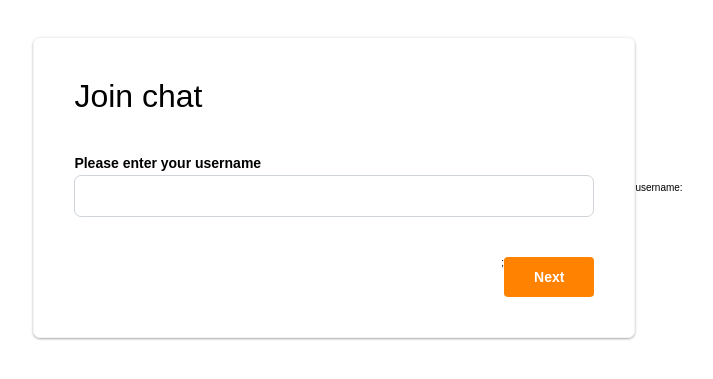
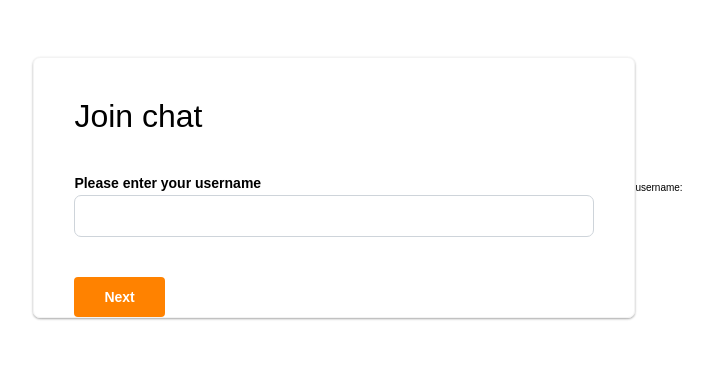
Before and after one commit to suarezafelipe/pager-chat, a React app: page / in a window 1280 px wide. Shown: the part 213-592 px from the top of the page, without its empty margins (282-995 px from the left). Built offline with nearby package versions, Linux system fonts and the light colour scheme.

Commit message:
Add active and disabled stlyes in Button

```diff
--- a/src/components/Button.module.css
+++ b/src/components/Button.module.css
@@ -1,18 +1,21 @@
-.Container {
-  display: flex;
-  flex-direction: row-reverse;
-}
-
 .Button {
   font-weight: 600;
   font-size: 1.4rem;
-  margin-bottom: 4rem;
-  background-color: #ff8200;
-  color: white;
   height: 4rem;
   border: none;
   border-radius: 0.4rem;
   padding: 0 3rem;
+}
+
+.Active {
+  background-color: #ff8200;
+  color: white;
+}
+
+.Disabled {
+  background-color: #ffffff;
+  color: darkgrey;
+  height: 4rem;
 }
 
 .Button:focus {
--- a/src/components/Button.tsx
+++ b/src/components/Button.tsx
@@ -4,13 +4,24 @@ import classes from "./Button.module.css";
 interface Props {
   text: string;
   onClick: () => void;
+  isDisabled: boolean;
 }
 
-const Button: React.FC<Props> = ({ text, onClick }): JSX.Element => {
+const Button: React.FC<Props> = ({
+  text,
+  onClick,
+  isDisabled,
+}): JSX.Element => {
   return (
-    <div className={classes.Container}>
-      <button className={classes.Button} onClick={onClick}>{text}</button>;
-    </div>
+    <button
+      className={`${classes.Button} ${
+        isDisabled ? classes.Disabled : classes.Active
+      }`}
+      onClick={onClick}
+      disabled={isDisabled}
+    >
+      {text}
+    </button>
   );
 };
 
--- a/src/components/Card.module.css
+++ b/src/components/Card.module.css
@@ -1,8 +1,7 @@
 .Card {
   width: 60rem;
   border: solid 0.1rem #f3f3f3;
-  box-shadow: 0 0.1rem 0.3rem rgba(0, 0, 0, 0.12),
-    0 0.1rem 0.2rem rgba(0, 0, 0, 0.24);
+  box-shadow: 0 0.1rem 0.3rem rgba(0, 0, 0, 0.12), 0 0.1rem 0.2rem rgba(0, 0, 0, 0.24);
   transition: all 0.3s cubic-bezier(0.25, 0.8, 0.25, 1);
   border-radius: 0.7rem;
 }
```
